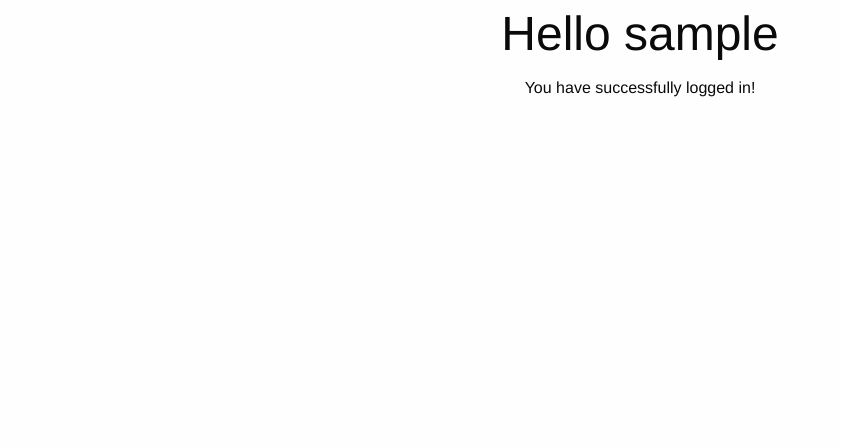
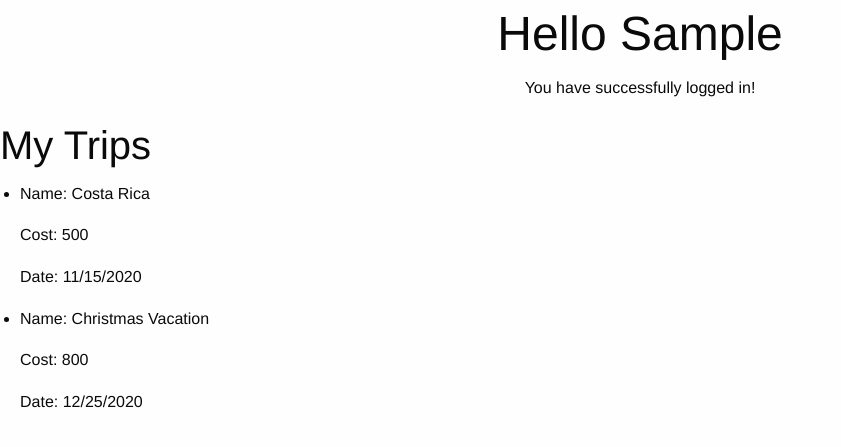
Before and after one commit to ChicoState/MoneyPool, a Django app: page / in a window 1280 px wide. Shown: the top 447 px of the page, without its empty margins (0-841 px from the left). Run offline with Django 3.2, Linux system fonts and the light colour scheme; the visitor is signed in with stand-in values (Sample User, id 1); data comes from the database, SQL or seed files in the repository; some libraries are stand-ins or nearby versions.

Commit message:
Modified profile view to display trips a user creates

```diff
--- a/moneypool/myapp/templates/profile.html
+++ b/moneypool/myapp/templates/profile.html
@@ -5,11 +5,17 @@
 {% block title %}{{title}}{% endblock %}
 
 {% block header%}
-   <h1 class="text-center">Hello {{ data }}</h1>
+   <h1 class="text-center">Hello {{ name }}</h1>
+   <p class="text-center">You have successfully logged in!</p>
 {%endblock header%}
 
 {% block content %}
-   <p class="text-center">You have successfully logged in!</p>
+   <h2 class="text-left">My Trips</h2>
+   <ul>
+      {% for i in data %}
+          <li><p>Name: {{i.name}}</p><p>Cost: {{i.cost}}</p><p>Date: {{i.date}}</p></li>
+      {% endfor %}
+   </ul>
 {% endblock content %}
 
 
--- a/moneypool/myapp/views.py
+++ b/moneypool/myapp/views.py
@@ -4,20 +4,29 @@ from django.contrib.auth import logout
 from django.contrib.auth.decorators import login_required
 from django.contrib.auth.models import User
 #from . import forms
-
+import datetime #for testing mytrips
 # Create your views here.
 
-
+class trips:
+    def __init__(self, name, cost, date):
+        self.name = name
+        self.cost = cost
+        self.date = date.strftime("%m/%d/%Y")
 #Login View
 @login_required(login_url='/login/')
 def index(request):
         if request.user.is_authenticated:
             u = User.objects.get(username=request.user.username)
+            mytrips = []
+            x = datetime.datetime(2020, 11, 15)
+            mytrips.append(trips("Costa Rica", 500, x))
+            x = datetime.datetime(2020, 12, 25)
+            mytrips.append(trips("Christmas Vacation", 800, x))
             context = {
                 "title":"My Profile",
                 "page_name":"Moneypool",
                 "name": u.first_name,
-                "data": u
+                "data": mytrips
             }
             return render(request, "profile.html", context=context)
         else:
```
